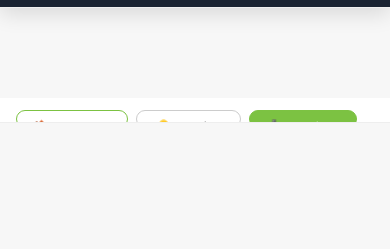
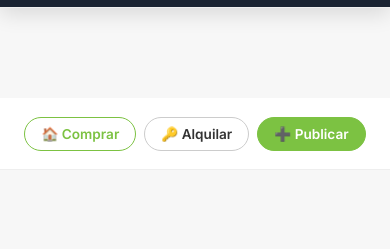
Before and after one commit to mi-portal-inmobiliario/miportal-inmobiliario, a website: page public/comprar.html in a window 390 px wide. Shown: the part 67-316 px from the top of the page. Drawn offline with Linux system fonts and the light colour scheme; no server answers.

Commit message:
fix: mobile quick actions layout

```diff
--- a/public/css/styles.css
+++ b/public/css/styles.css
@@ -483,10 +483,25 @@ body {
 }
 
 @media (max-width: 768px) {
+
   .mobile-quick-actions {
     display: flex;
+    align-items: center;
+    justify-content: center;
+    gap: 12px;
+
+    padding: 14px 16px;
     margin-top: 90px;
+
+    background: #fff;
+    position: relative;
+    z-index: 20;
+
+    min-height: 72px;
+
+    border-bottom: 1px solid #eee;
   }
+
 }
 
 .page-header-inner {
```
